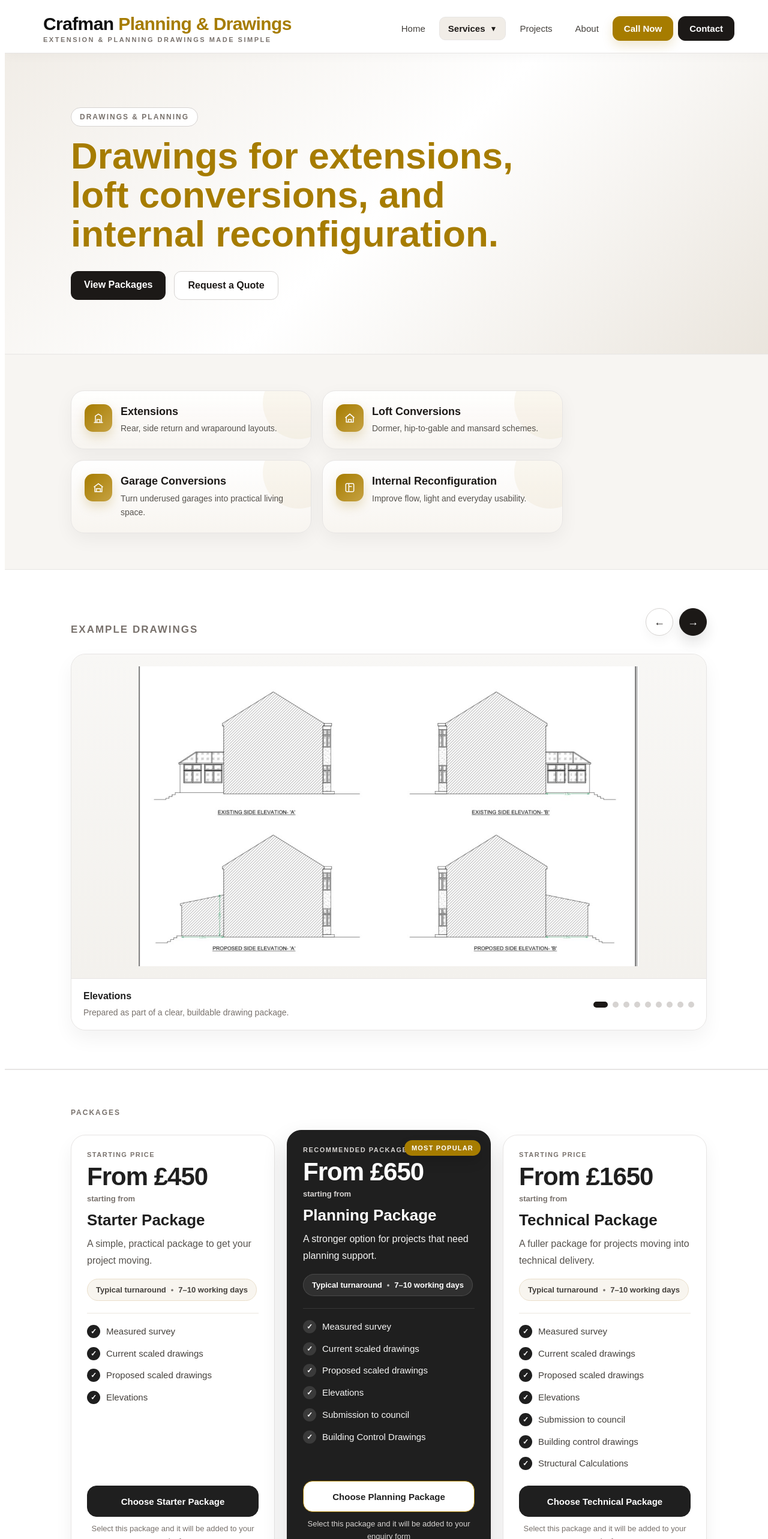
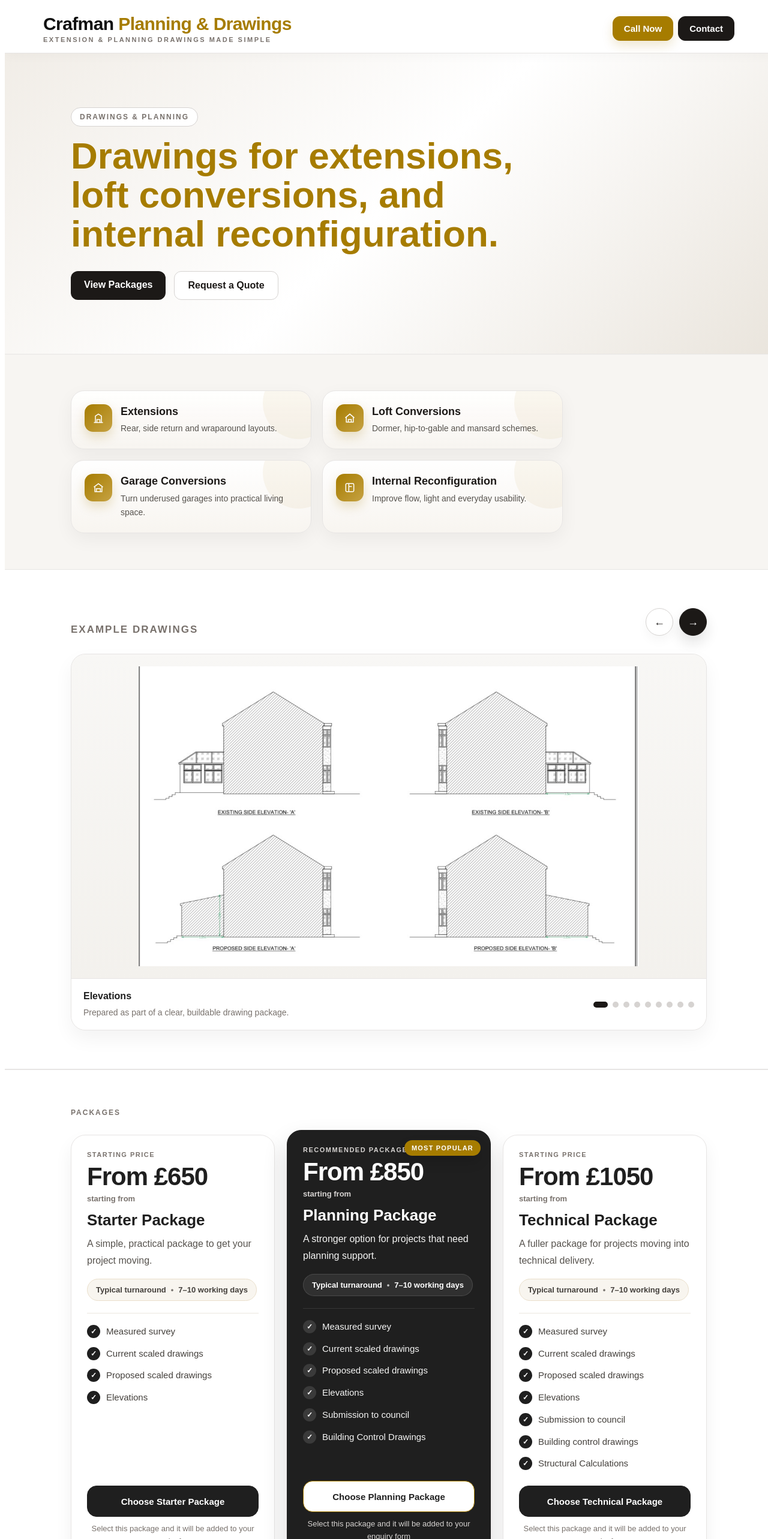
Before and after one commit to brigenujkaj/crafmanwebiste, a React (Vite) app: page /drawings-planning in a window 1280 px wide. Shown: the top 2566 px of the page at 60% size. Built offline with nearby package versions, Linux system fonts and the light colour scheme.

Commit message:
price update

```diff
--- a/src/components/DrawingsLayout.jsx
+++ b/src/components/DrawingsLayout.jsx
@@ -233,47 +233,7 @@ export default function Layout({ children }) {
                             flex: 1,
                         }}
                     >
-                        <Link to="/" style={navLinkStyle("/")}>
-                            Home
-                        </Link>
 
-                        <div
-                            style={{ position: "relative" }}
-                            onMouseEnter={() => setServicesOpen(true)}
-                            onMouseLeave={() => setServicesOpen(false)}
-                        >
-                            <button
-                                type="button"
-                                onClick={() => setServicesOpen((prev) => !prev)}
-                                style={dropdownButtonStyle}
-                            >
-                                Services
-                                <span style={{ fontSize: "12px" }}>{servicesOpen ? "▲" : "▼"}</span>
-                            </button>
-
-                            {servicesOpen && (
-                                <div style={dropdownMenuStyle}>
-                                    {services.map((service) => (
-                                        <button
-                                            key={service.to}
-                                            type="button"
-                                            onClick={() => goToService(service.to)}
-                                            style={dropdownItemStyle(service.to)}
-                                        >
-                                            {service.label}
-                                        </button>
-                                    ))}
-                                </div>
-                            )}
-                        </div>
-
-                        <Link to="/projects" style={navLinkStyle("/projects")}>
-                            Projects
-                        </Link>
-
-                        <Link to="/about" style={navLinkStyle("/about")}>
-                            About
-                        </Link>
 
                         <a href="tel:02036335634" style={callLinkStyle}>
                             Call Now
--- a/src/components/DrawingsPlanningForm.jsx
+++ b/src/components/DrawingsPlanningForm.jsx
@@ -17,7 +17,7 @@ const initialFormState = {
 const packageOptions = [
     {
         name: "Starter Package",
-        price: "From £450",
+        price: "From £650",
         intro: "A simple package for straightforward drawing requirements.",
         includes: [
             "Measured survey",
@@ -28,7 +28,7 @@ const packageOptions = [
     },
     {
         name: "Planning Package",
-        price: "From £650",
+        price: "From £850",
         intro: "Ideal for projects that need planning drawings and submission support.",
         includes: [
             "Measured survey",
@@ -41,7 +41,7 @@ const packageOptions = [
     },
     {
         name: "Technical Package",
-        price: "From £1150",
+        price: "From £1050",
         intro: "A fuller package for projects moving beyond planning into technical delivery.",
         includes: [
             "Measured survey",
--- a/src/pages/DrawingsPlanning.jsx
+++ b/src/pages/DrawingsPlanning.jsx
@@ -127,7 +127,7 @@ export default function DrawingsPlanning() {
     const packages = [
         {
             name: "Starter Package",
-            price: "From £450",
+            price: "From £650",
             intro: "A simple, practical package to get your project moving.",
             includes: [
                 "Measured survey",
@@ -138,7 +138,7 @@ export default function DrawingsPlanning() {
         },
         {
             name: "Planning Package",
-            price: "From £650",
+            price: "From £850",
             intro: "A stronger option for projects that need planning support.",
             includes: [
                 "Measured survey",
@@ -152,7 +152,7 @@ export default function DrawingsPlanning() {
         },
         {
             name: "Technical Package",
-            price: "From £1650",
+            price: "From £1050",
             intro: "A fuller package for projects moving into technical delivery.",
             includes: [
                 "Measured survey",
```
